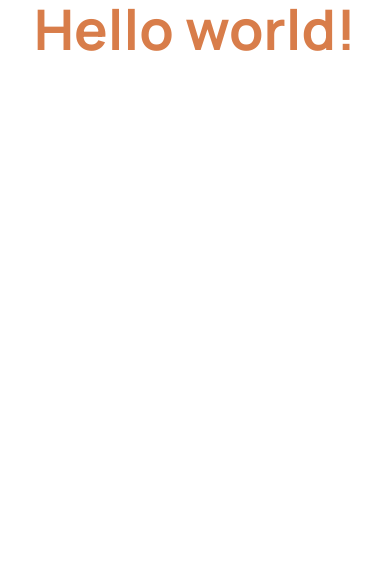
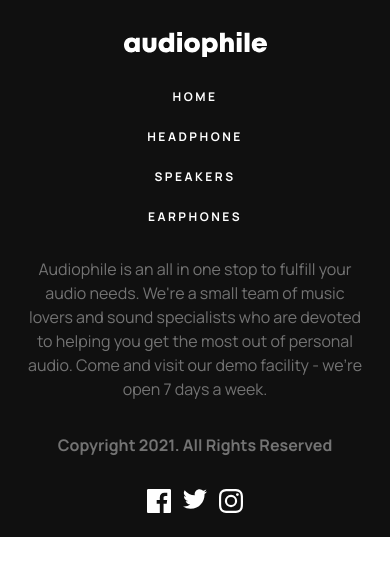
Before and after one commit to pqhung3007/audiophile-ecommerce-website, a Next.js app: page / in a window 390 px wide. Shown: the top 576 px of the page. Built offline with nearby package versions, Linux system fonts and the light colour scheme.

Commit message:
style (footer): build mobile version

```diff
--- /dev/null
+++ b/components/Footer.tsx
@@ -0,0 +1,48 @@
+/* eslint-disable react/no-unescaped-entities */
+import React from "react";
+import Image from "next/image";
+import Link from "next/link";
+import SocialLinks from "./SocialLinks";
+
+function Footer() {
+  return (
+    <footer className="grid grid-cols-1 place-items-center gap-8 bg-footer px-6 pt-8 pb-6">
+      <Image
+        src="/assets/shared/desktop/logo.svg"
+        alt="logo"
+        width={143}
+        height={25}
+      />
+
+      <ul className="flex flex-col space-y-6 text-center text-xs font-bold uppercase tracking-[2.5px] text-white md:flex-row md:space-y-0 md:space-x-6">
+        <li>
+          <Link href="/">home</Link>
+        </li>
+        <li>
+          <Link href="">headphone</Link>
+        </li>
+        <li>
+          <Link href="">speakers</Link>
+        </li>
+        <li>
+          <Link href="">earphones</Link>
+        </li>
+      </ul>
+
+      <p className="text-center text-neutral-500">
+        Audiophile is an all in one stop to fulfill your audio needs. We're a
+        small team of music lovers and sound specialists who are devoted to
+        helping you get the most out of personal audio. Come and visit our demo
+        facility - we’re open 7 days a week.
+      </p>
+
+      <p className="font-semibold text-neutral-500">
+        Copyright 2021. All Rights Reserved
+      </p>
+
+      <SocialLinks />
+    </footer>
+  );
+}
+
+export default Footer;
--- /dev/null
+++ b/components/SocialLinks.tsx
@@ -0,0 +1,31 @@
+import React from "react";
+
+function SocialLinks() {
+  return (
+    <div className="flex gap-3">
+      <svg width="24" height="24" xmlns="http://www.w3.org/2000/svg">
+        <path
+          d="M22.675 0H1.325C.593 0 0 .593 0 1.325v21.351C0 23.407.593 24 1.325 24H12.82v-9.294H9.692v-3.622h3.128V8.413c0-3.1 1.893-4.788 4.659-4.788 1.325 0 2.463.099 2.795.143v3.24l-1.918.001c-1.504 0-1.795.715-1.795 1.763v2.313h3.587l-.467 3.622h-3.12V24h6.116c.73 0 1.323-.593 1.323-1.325V1.325C24 .593 23.407 0 22.675 0z"
+          fill="#FFF"
+          fill-rule="nonzero"
+        />
+      </svg>
+      <svg width="24" height="20" xmlns="http://www.w3.org/2000/svg">
+        <path
+          d="M24 2.557a9.83 9.83 0 01-2.828.775A4.932 4.932 0 0023.337.608a9.864 9.864 0 01-3.127 1.195A4.916 4.916 0 0016.616.248c-3.179 0-5.515 2.966-4.797 6.045A13.978 13.978 0 011.671 1.149a4.93 4.93 0 001.523 6.574 4.903 4.903 0 01-2.229-.616c-.054 2.281 1.581 4.415 3.949 4.89a4.935 4.935 0 01-2.224.084 4.928 4.928 0 004.6 3.419A9.9 9.9 0 010 17.54a13.94 13.94 0 007.548 2.212c9.142 0 14.307-7.721 13.995-14.646A10.025 10.025 0 0024 2.557z"
+          fill="#FFF"
+          fill-rule="nonzero"
+        />
+      </svg>
+      <svg width="24" height="24" xmlns="http://www.w3.org/2000/svg">
+        <path
+          d="M12 2.163c3.204 0 3.584.012 4.85.07 3.252.148 4.771 1.691 4.919 4.919.058 1.265.069 1.645.069 4.849 0 3.205-.012 3.584-.069 4.849-.149 3.225-1.664 4.771-4.919 4.919-1.266.058-1.644.07-4.85.07-3.204 0-3.584-.012-4.849-.07-3.26-.149-4.771-1.699-4.919-4.92-.058-1.265-.07-1.644-.07-4.849 0-3.204.013-3.583.07-4.849.149-3.227 1.664-4.771 4.919-4.919 1.266-.057 1.645-.069 4.849-.069zM12 0C8.741 0 8.333.014 7.053.072 2.695.272.273 2.69.073 7.052.014 8.333 0 8.741 0 12c0 3.259.014 3.668.072 4.948.2 4.358 2.618 6.78 6.98 6.98C8.333 23.986 8.741 24 12 24c3.259 0 3.668-.014 4.948-.072 4.354-.2 6.782-2.618 6.979-6.98.059-1.28.073-1.689.073-4.948 0-3.259-.014-3.667-.072-4.947-.196-4.354-2.617-6.78-6.979-6.98C15.668.014 15.259 0 12 0zm0 5.838a6.162 6.162 0 100 12.324 6.162 6.162 0 000-12.324zM12 16a4 4 0 110-8 4 4 0 010 8zm6.406-11.845a1.44 1.44 0 100 2.881 1.44 1.44 0 000-2.881z"
+          fill="#FFF"
+          fill-rule="nonzero"
+        />
+      </svg>
+    </div>
+  );
+}
+
+export default SocialLinks;
--- a/pages/index.tsx
+++ b/pages/index.tsx
@@ -1,18 +1,16 @@
 import Head from "next/head";
-import styles from "../styles/Home.module.css";
+import Footer from "../components/Footer";
 
 export default function Home() {
   return (
-    <div className={styles.container}>
+    <div>
       <Head>
         <title>Audiophile E-commerce</title>
         <meta name="description" content="Generated by create next app" />
         <link rel="icon" href="/favicon.ico" />
       </Head>
 
-      <h1 className="text-heading1 font-semibold text-accent text-center">
-        Hello world!
-      </h1>
+      <Footer />
     </div>
   );
 }
--- a/styles/Home.module.css
+++ /dev/null
@@ -1,129 +0,0 @@
-.container {
-  padding: 0 2rem;
-}
-
-.main {
-  min-height: 100vh;
-  padding: 4rem 0;
-  flex: 1;
-  display: flex;
-  flex-direction: column;
-  justify-content: center;
-  align-items: center;
-}
-
-.footer {
-  display: flex;
-  flex: 1;
-  padding: 2rem 0;
-  border-top: 1px solid #eaeaea;
-  justify-content: center;
-  align-items: center;
-}
-
-.footer a {
-  display: flex;
-  justify-content: center;
-  align-items: center;
-  flex-grow: 1;
-}
-
-.title a {
-  color: #0070f3;
-  text-decoration: none;
-}
-
-.title a:hover,
-.title a:focus,
-.title a:active {
-  text-decoration: underline;
-}
-
-.title {
-  margin: 0;
-  line-height: 1.15;
-  font-size: 4rem;
-}
-
-.title,
-.description {
-  text-align: center;
-}
-
-.description {
-  margin: 4rem 0;
-  line-height: 1.5;
-  font-size: 1.5rem;
-}
-
-.code {
-  background: #fafafa;
-  border-radius: 5px;
-  padding: 0.75rem;
-  font-size: 1.1rem;
-  font-family: Menlo, Monaco, Lucida Console, Liberation Mono, DejaVu Sans Mono,
-    Bitstream Vera Sans Mono, Courier New, monospace;
-}
-
-.grid {
-  display: flex;
-  align-items: center;
-  justify-content: center;
-  flex-wrap: wrap;
-  max-width: 800px;
-}
-
-.card {
-  margin: 1rem;
-  padding: 1.5rem;
-  text-align: left;
-  color: inherit;
-  text-decoration: none;
-  border: 1px solid #eaeaea;
-  border-radius: 10px;
-  transition: color 0.15s ease, border-color 0.15s ease;
-  max-width: 300px;
-}
-
-.card:hover,
-.card:focus,
-.card:active {
-  color: #0070f3;
-  border-color: #0070f3;
-}
-
-.card h2 {
-  margin: 0 0 1rem 0;
-  font-size: 1.5rem;
-}
-
-.card p {
-  margin: 0;
-  font-size: 1.25rem;
-  line-height: 1.5;
-}
-
-.logo {
-  height: 1em;
-  margin-left: 0.5rem;
-}
-
-@media (max-width: 600px) {
-  .grid {
-    width: 100%;
-    flex-direction: column;
-  }
-}
-
-@media (prefers-color-scheme: dark) {
-  .card,
-  .footer {
-    border-color: #222;
-  }
-  .code {
-    background: #111;
-  }
-  .logo img {
-    filter: invert(1);
-  }
-}
```
